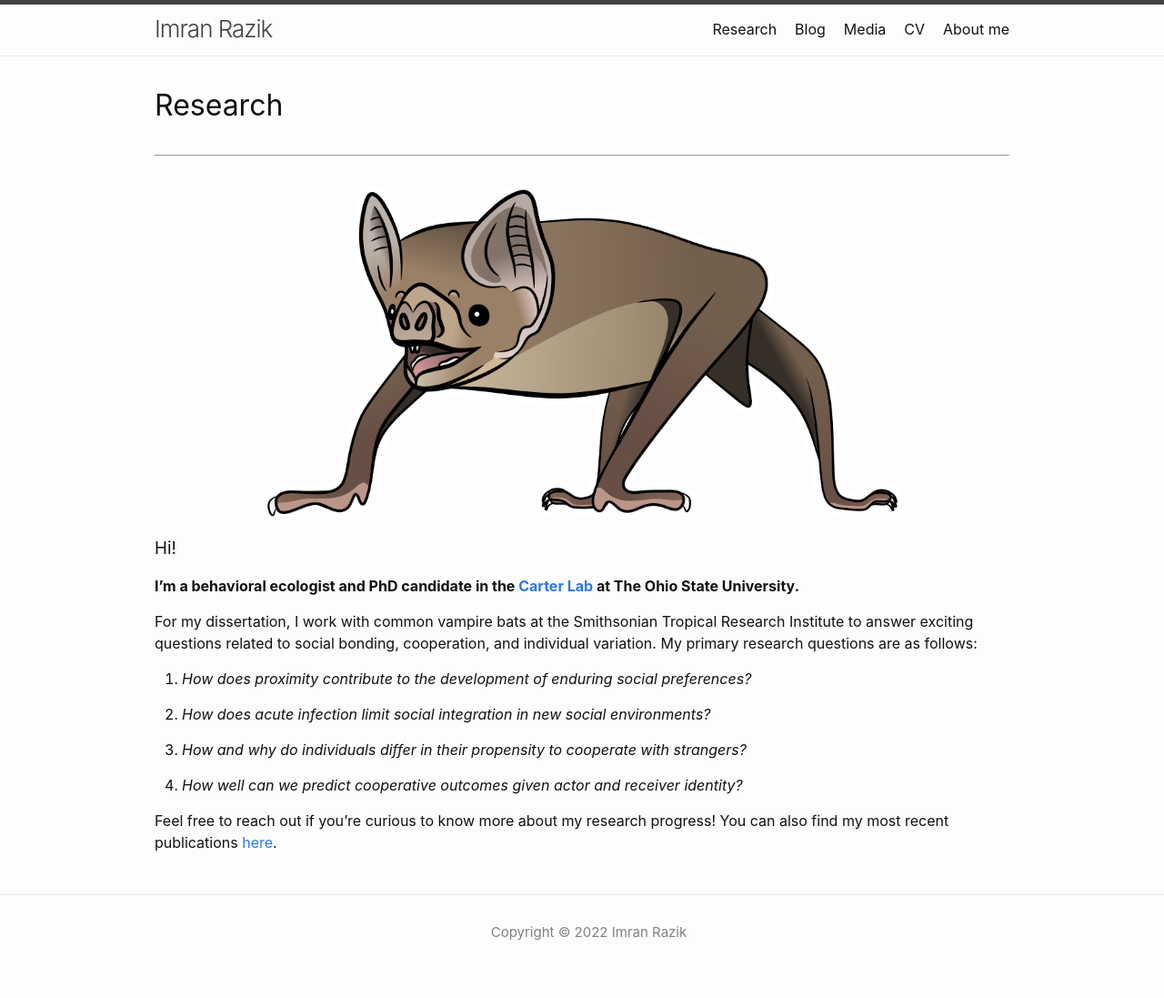
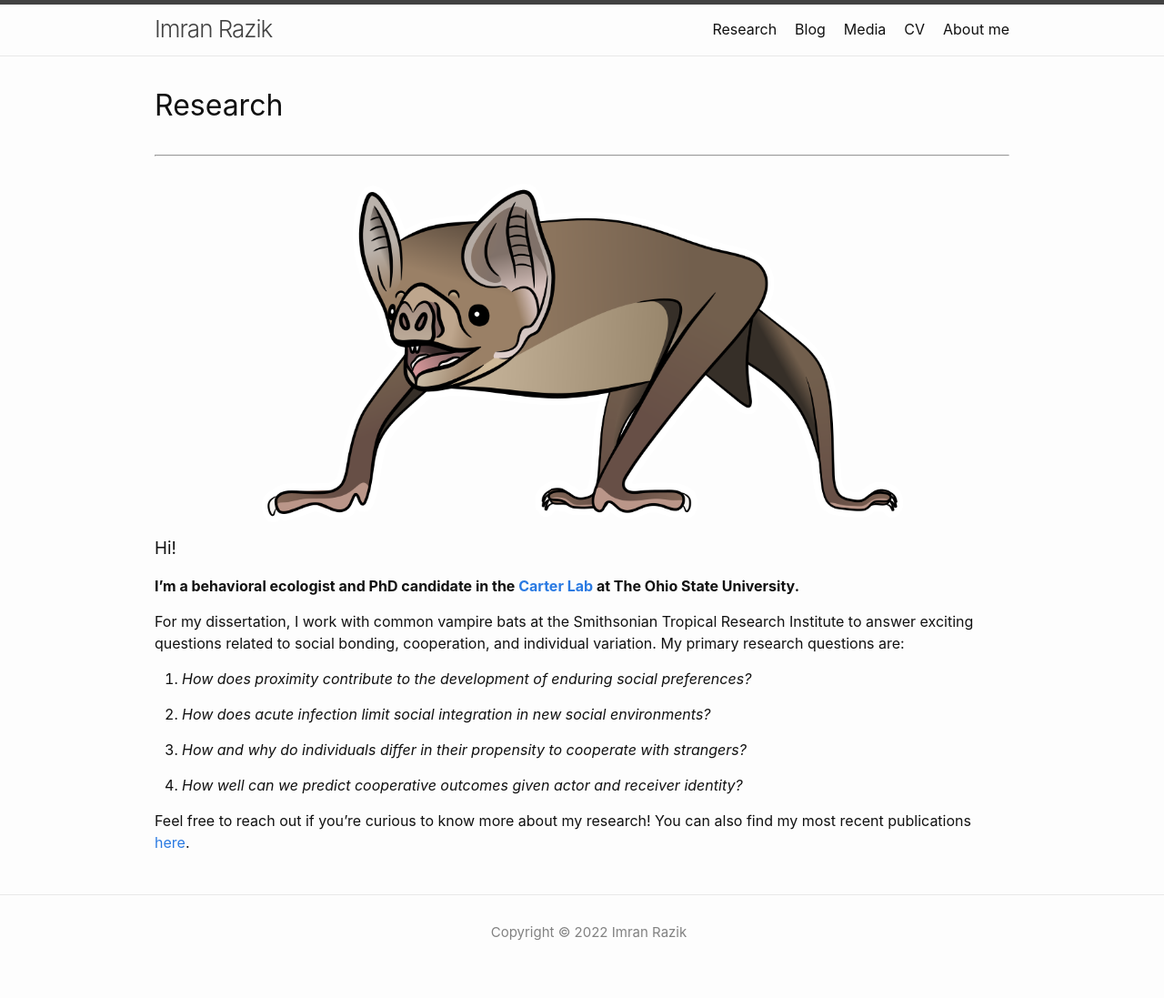
Before and after one commit to imranrazik/imranrazik.github.io, a Jekyll site: the page built from index.md, in a window 1280 px wide. Shown: the whole page at 91% size. Built offline with Jekyll 4.4.1, drawn with Linux system fonts in a browser that asks for light colours; our own code applies the rules of GitHub Pages for plain Markdown files.

Commit message:
Update index.md

```diff
--- a/index.md
+++ b/index.md
@@ -10,7 +10,7 @@ layout: home
 ### Hi!
 <b> I’m a behavioral ecologist and PhD candidate in the [Carter Lab](https://socialbat.org/) at The Ohio State University. </b> <br/>
 
-For my dissertation, I work with common vampire bats at the Smithsonian Tropical Research Institute to answer exciting questions related to social bonding, cooperation, and individual variation. My primary research questions are as follows:<br/>
+For my dissertation, I work with common vampire bats at the Smithsonian Tropical Research Institute to answer exciting questions related to social bonding, cooperation, and individual variation. My primary research questions are:<br/>
 
 1. *How does proximity contribute to the development of enduring social preferences?*<br/>
 
@@ -20,4 +20,4 @@ For my dissertation, I work with common vampire bats at the Smithsonian Tropical
 
 4. *How well can we predict cooperative outcomes given actor and receiver identity?*<br/>
 
-Feel free to reach out if you’re curious to know more about my research progress! You can also find my most recent publications [here](https://imranrazik.github.io/CV.html). <br/>
+Feel free to reach out if you’re curious to know more about my research! You can also find my most recent publications [here](https://imranrazik.github.io/CV.html). <br/>
```
